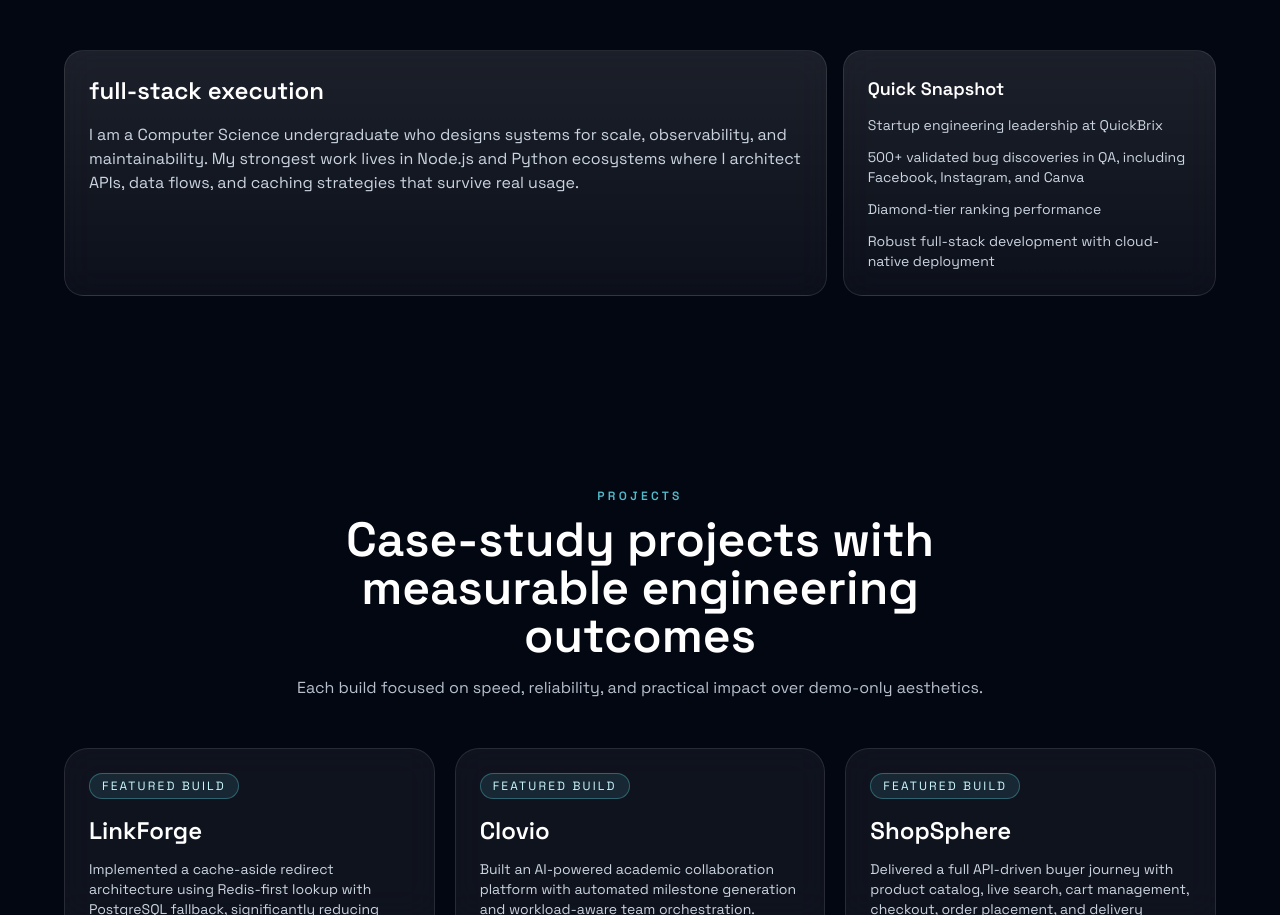
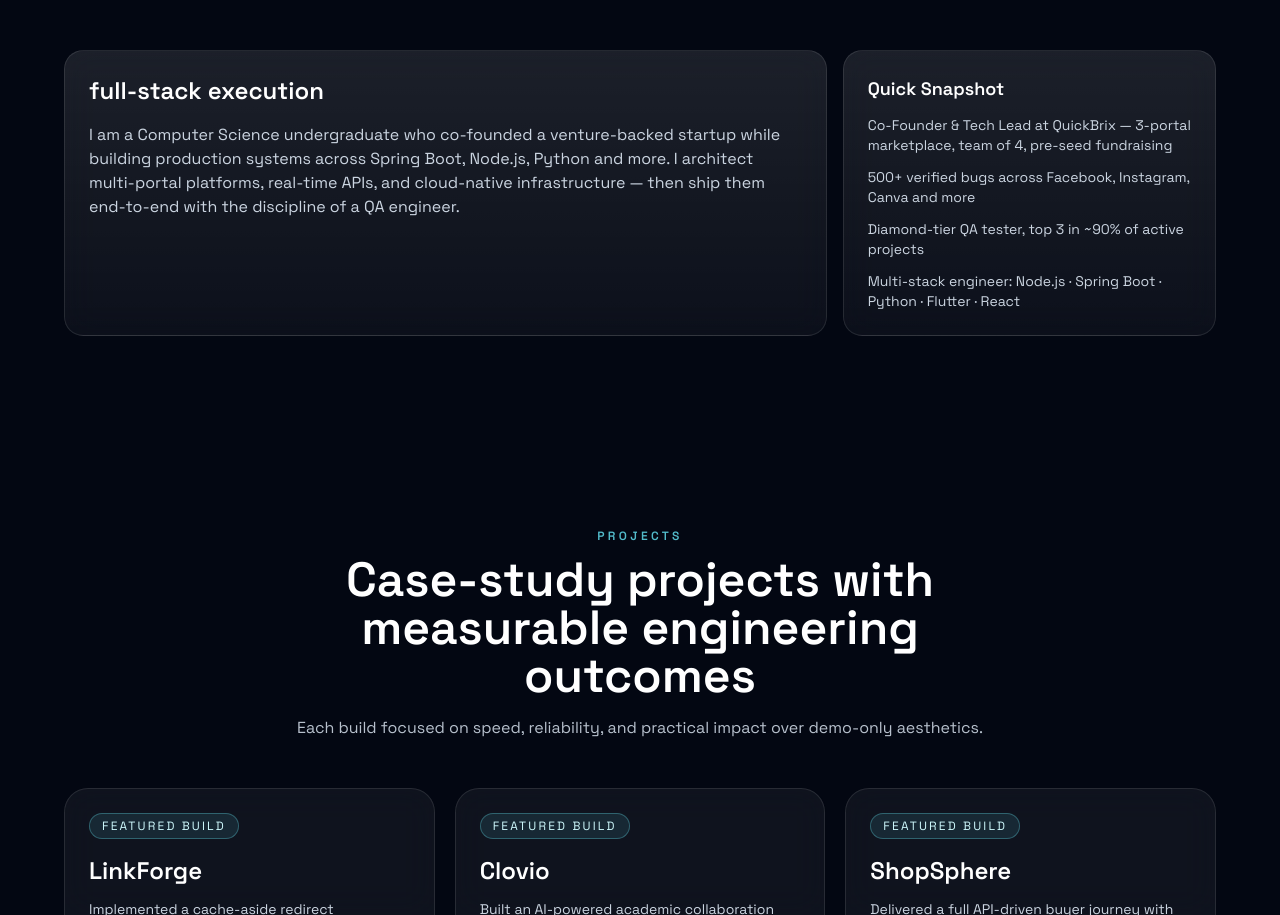
Before and after one commit to Rimaz17/cv, a React (Vite) app: page / in a window 1280 px wide. Shown: the part 1089-2004 px from the top of the page. Built offline with nearby package versions, Linux system fonts and the light colour scheme.

Commit message:
update overview section

```diff
--- a/src/components/About.jsx
+++ b/src/components/About.jsx
@@ -21,18 +21,18 @@ export default function About() {
           <article className="glass-card md:col-span-2">
             <h3 className="mb-4 text-2xl font-semibold text-white">full-stack execution</h3>
             <p className="text-slate-300">
-              I am a Computer Science undergraduate who designs systems for scale, observability, and maintainability.
-              My strongest work lives in Node.js and Python ecosystems where I architect APIs, data flows, and caching
-              strategies that survive real usage.
+              I am a Computer Science undergraduate who co-founded a venture-backed startup while building production
+              systems across Spring Boot, Node.js, Python and more. I architect multi-portal platforms, real-time APIs, and
+              cloud-native infrastructure — then ship them end-to-end with the discipline of a QA engineer.
             </p>
           </article>
           <article className="glass-card">
             <h3 className="mb-3 text-lg font-semibold text-white">Quick Snapshot</h3>
             <ul className="space-y-3 text-sm text-slate-300">
-              <li>Startup engineering leadership at QuickBrix</li>
-              <li>500+ validated bug discoveries in QA, including Facebook, Instagram, and Canva</li>
-              <li>Diamond-tier ranking performance</li>
-              <li>Robust full-stack development with cloud-native deployment</li>
+              <li>Co-Founder & Tech Lead at QuickBrix — 3-portal marketplace, team of 4, pre-seed fundraising</li>
+              <li>500+ verified bugs across Facebook, Instagram, Canva and more</li>
+              <li>Diamond-tier QA tester, top 3 in ~90% of active projects</li>
+              <li>Multi-stack engineer: Node.js · Spring Boot · Python · Flutter · React</li>
             </ul>
           </article>
         </Motion.div>
```
